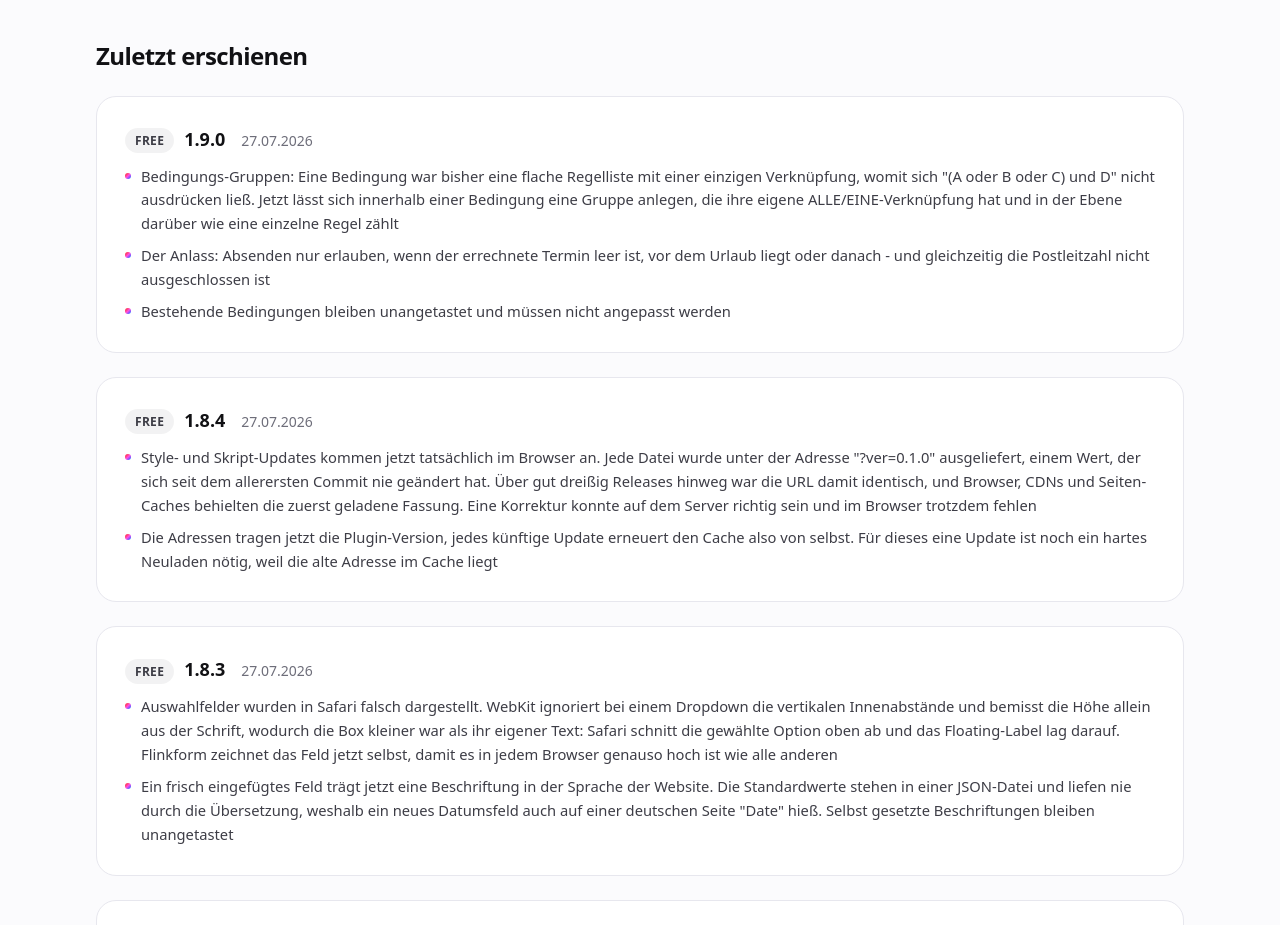
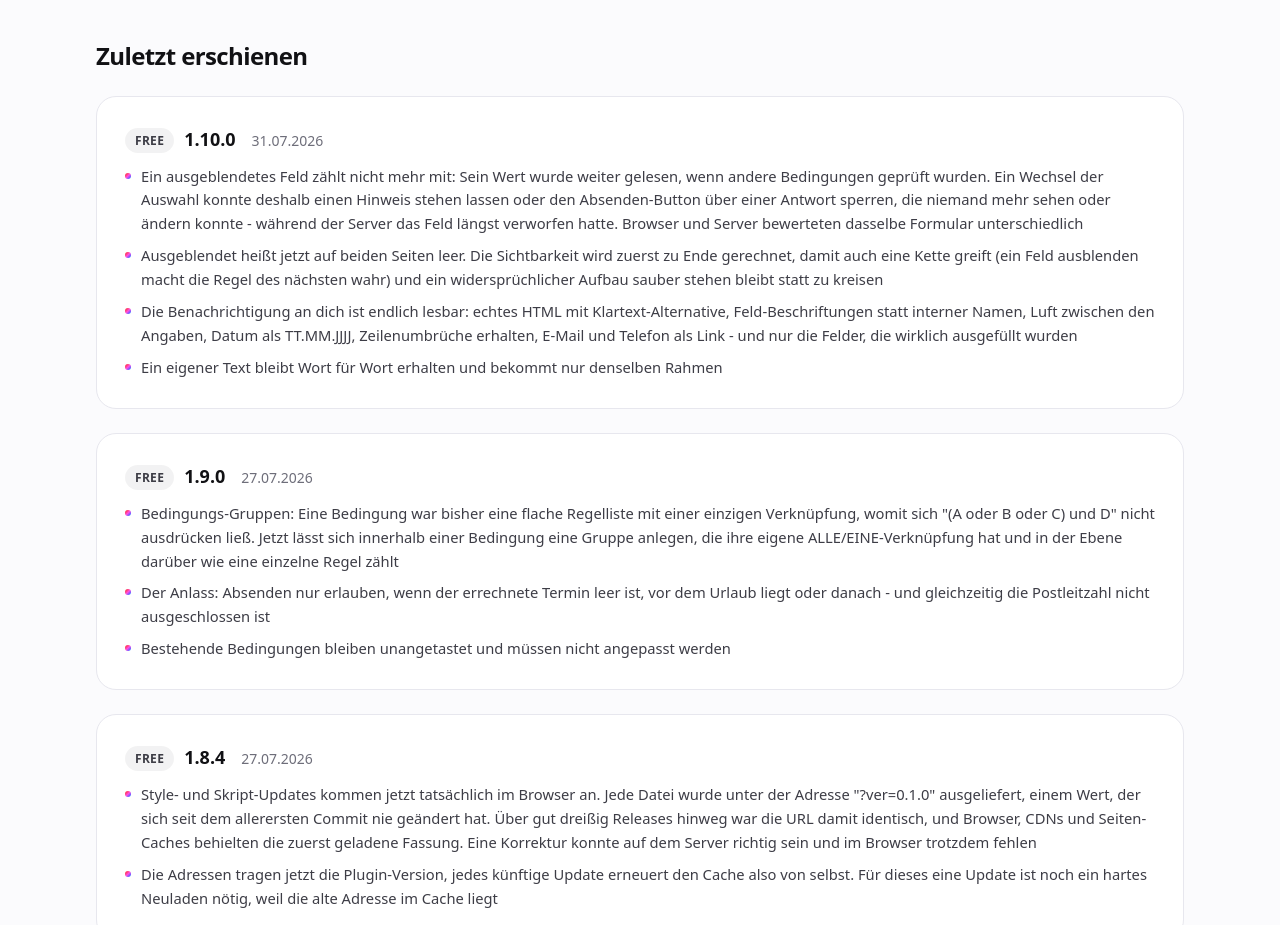
Before and after one commit to dennisbuchwald/flinkform.de, a Next.js app: page /roadmap in a window 1280 px wide. Shown: the part 1340-2265 px from the top of the page. Built offline with nearby package versions, Linux system fonts and the light colour scheme.

Commit message:
Roadmap: add the 1.10.0 changelog entry

```diff
--- a/app/roadmap/page.tsx
+++ b/app/roadmap/page.tsx
@@ -59,6 +59,17 @@ const geplant = [
  * Versionsnummer bündeln, zu der es nicht gehört.
  */
 const changelog = [
+  {
+    bereich: "Free",
+    version: "1.10.0",
+    date: "31.07.2026",
+    items: [
+      "Ein ausgeblendetes Feld zählt nicht mehr mit: Sein Wert wurde weiter gelesen, wenn andere Bedingungen geprüft wurden. Ein Wechsel der Auswahl konnte deshalb einen Hinweis stehen lassen oder den Absenden-Button über einer Antwort sperren, die niemand mehr sehen oder ändern konnte - während der Server das Feld längst verworfen hatte. Browser und Server bewerteten dasselbe Formular unterschiedlich",
+      "Ausgeblendet heißt jetzt auf beiden Seiten leer. Die Sichtbarkeit wird zuerst zu Ende gerechnet, damit auch eine Kette greift (ein Feld ausblenden macht die Regel des nächsten wahr) und ein widersprüchlicher Aufbau sauber stehen bleibt statt zu kreisen",
+      "Die Benachrichtigung an dich ist endlich lesbar: echtes HTML mit Klartext-Alternative, Feld-Beschriftungen statt interner Namen, Luft zwischen den Angaben, Datum als TT.MM.JJJJ, Zeilenumbrüche erhalten, E-Mail und Telefon als Link - und nur die Felder, die wirklich ausgefüllt wurden",
+      "Ein eigener Text bleibt Wort für Wort erhalten und bekommt nur denselben Rahmen",
+    ],
+  },
   {
     bereich: "Free",
     version: "1.9.0",
```
